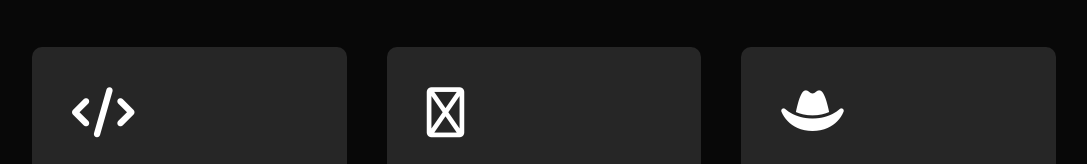
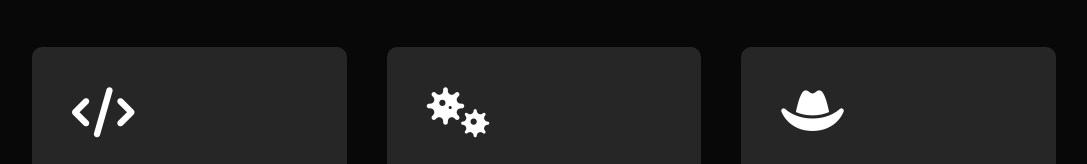
Before and after one commit to Mkbhd0805/website-malitha, a plain HTML site: page index.html in a window 1280 px wide. Shown: the part 1510-1674 px from the top of the page, without its empty margins (96-1183 px from the left). Drawn offline with Linux system fonts and the light colour scheme.

Commit message:
Update index.html

```diff
--- a/index.html
+++ b/index.html
@@ -82,7 +82,7 @@
                 <a href="#">Learn more</a>
             </div>
             <div>
-                <i class="fa-regular fa-viruses"></i>
+                <i class="fa-solid fa-viruses"></i>
                 <h2>Malware Analysis</h2>
                 <p>Malware analysis is the process of studying malicious software to understand its behavior, purpose, and impact. Security experts dissect malware to identify how it operates, detect vulnerabilities it exploits, and develop protective measures. This helps in creating defenses and removing threats effectively.</p>
                 <a href="#">Learn more</a>
```
